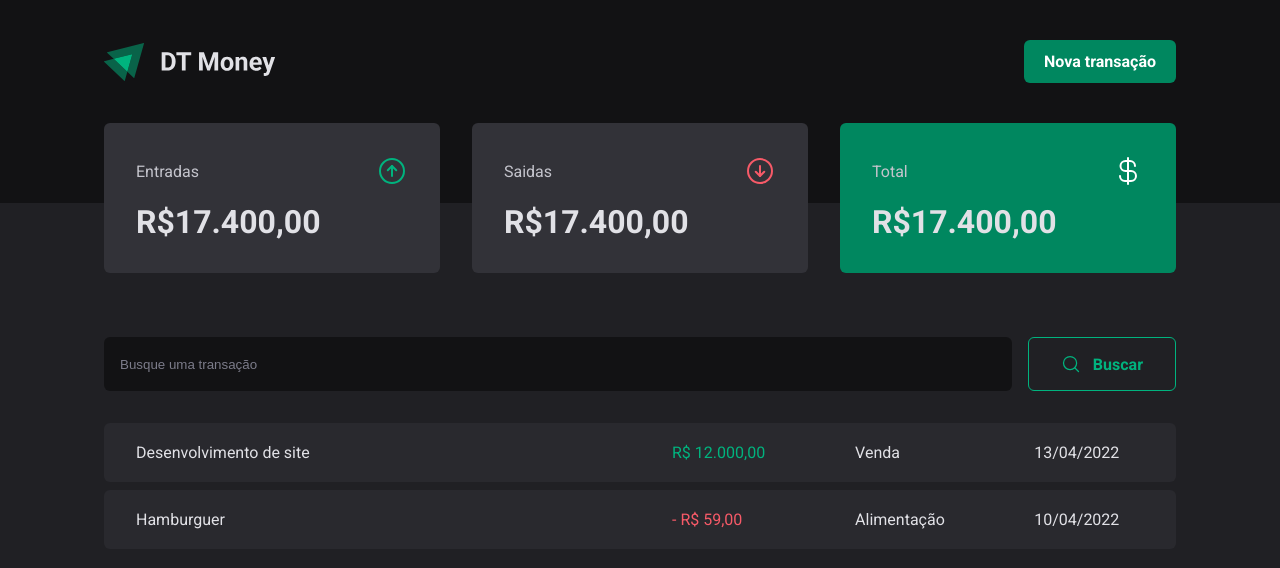
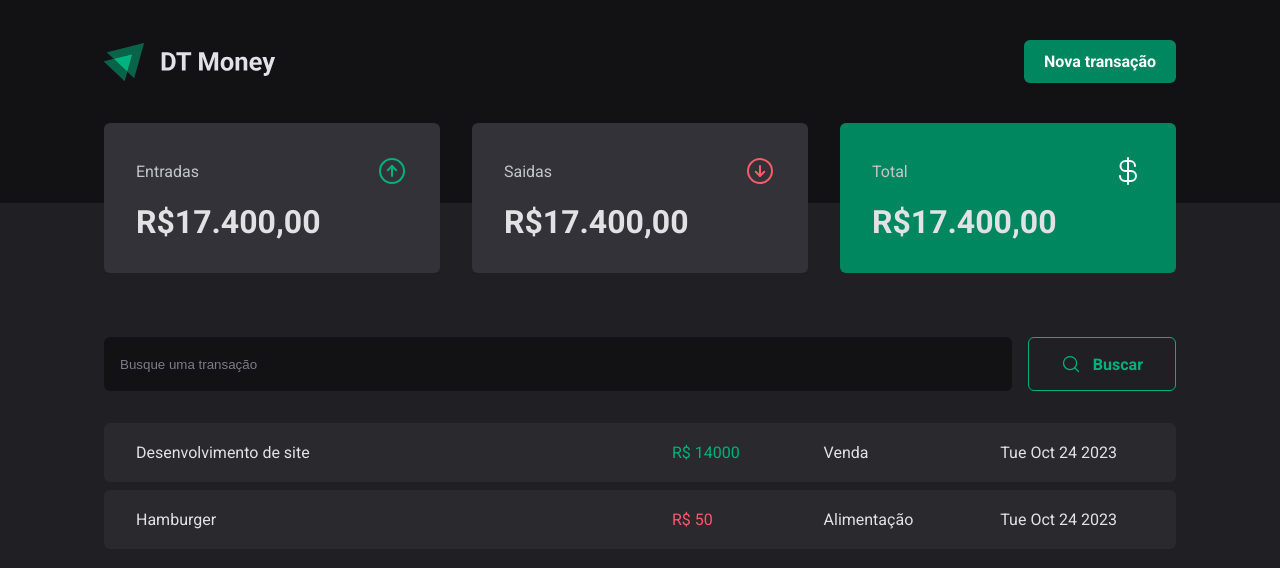
Before and after one commit to felipe0848/Dt-Money, a React (Vite) app: page / in a window 1280 px wide. Shown: the top 568 px of the page. Built offline with nearby package versions, Linux system fonts and the light colour scheme; data requests are answered from the project's data file.

Commit message:
Feat: Create context to Transactions

```diff
--- a/src/App.tsx
+++ b/src/App.tsx
@@ -2,11 +2,14 @@
 import { defaultTheme } from './styles/themes/default'
 import { GlobalStyle } from './styles/global'
 import { Transactions } from './styles/pages/transactions'
+import { TransactionsProvider } from './contexts/transactions-contexts'
 
 export function App() {
   return (
     <ThemeProvider theme={defaultTheme}>
-      <Transactions />
+      <TransactionsProvider>
+        <Transactions />
+      </TransactionsProvider>
       <GlobalStyle />
     </ThemeProvider>
   )
--- /dev/null
+++ b/src/contexts/transactions-contexts.tsx
@@ -0,0 +1,37 @@
+import { ReactNode, createContext, useEffect, useState } from 'react'
+
+interface Transaction {
+  id: number
+  description: string
+  type: 'income' | 'outcome'
+  category: string
+  price: number
+  createAt: string
+}
+
+interface TransactionContextType {
+  transactions: Transaction[]
+}
+export const TransactionsContext = createContext({} as TransactionContextType)
+
+interface TransactionsProviderProps {
+  children: ReactNode
+}
+export function TransactionsProvider({ children }: TransactionsProviderProps) {
+  const [transactions, setTransactions] = useState<Transaction[]>([])
+
+  async function loadTransactions() {
+    const response = await fetch('http://localhost:3333/transactions')
+    const data = await response.json()
+
+    setTransactions(data)
+  }
+  useEffect(() => {
+    loadTransactions()
+  }, [])
+  return (
+    <TransactionsContext.Provider value={{ transactions }}>
+      {children}
+    </TransactionsContext.Provider>
+  )
+}
--- a/src/styles/pages/transactions/index.tsx
+++ b/src/styles/pages/transactions/index.tsx
@@ -1,3 +1,4 @@
+import { useContext } from 'react'
 import { Header } from '../../../components/header'
 import { Summary } from '../../../components/summary'
 import { FormSearch } from './components/form-search'
@@ -6,8 +7,10 @@
   TransactionContainer,
   TransactionTable,
 } from './styles'
+import { TransactionsContext } from '../../../contexts/transactions-contexts'
 
 export function Transactions() {
+  const { transactions } = useContext(TransactionsContext)
   return (
     <div>
       <Header />
@@ -17,22 +20,18 @@
         <FormSearch />
         <TransactionTable>
           <tbody>
-            <tr>
-              <td>Desenvolvimento de site</td>
-              <td>
-                <PriceHighlight variant="income">R$ 12.000,00</PriceHighlight>
-              </td>
-              <td>Venda</td>
-              <td>13/04/2022</td>
-            </tr>
-            <tr>
-              <td>Hamburguer</td>
-              <td>
-                <PriceHighlight variant="outcome">- R$ 59,00</PriceHighlight>
-              </td>
-              <td>Alimentação</td>
-              <td>10/04/2022</td>
-            </tr>
+            {transactions.map((transaction) => (
+              <tr key={transaction.id}>
+                <td>{transaction.description}</td>
+                <td>
+                  <PriceHighlight variant={transaction.type}>
+                    R$ {transaction.price}
+                  </PriceHighlight>
+                </td>
+                <td>{transaction.category}</td>
+                <td>{new Date(transaction.createAt).toDateString()}</td>
+              </tr>
+            ))}
           </tbody>
         </TransactionTable>
       </TransactionContainer>
```
